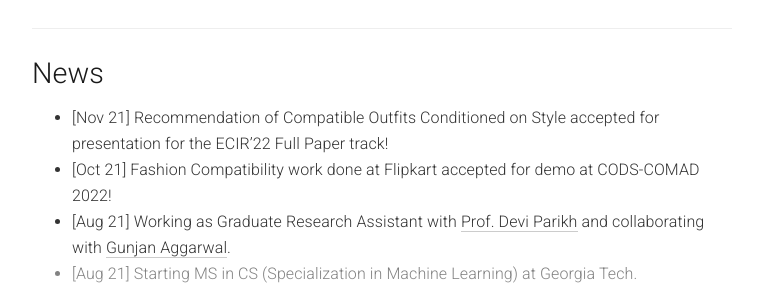
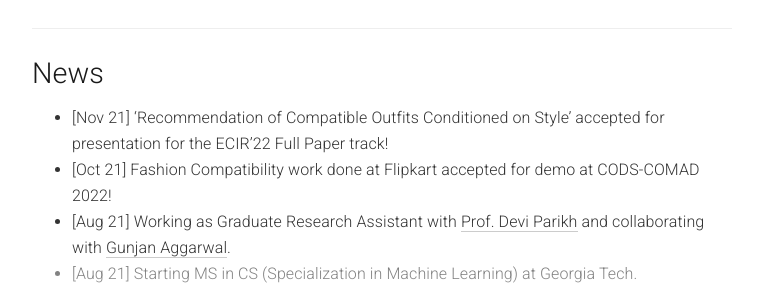
Before and after one commit to harshm121/harshm121.github.io, a Jekyll site: the page built from index.md, in a window 1280 px wide and 900 px high, scrolled down 357 px. Shown: the part 152-442 px from the top of the window, without its empty margins (258-1021 px from the left). Built offline with Jekyll 4.4.1, drawn with Linux system fonts in a browser that asks for light colours.

```diff
--- a/index.md
+++ b/index.md
@@ -28,7 +28,7 @@ permalink:  /
 
 # News
 
-- [Nov 21] Recommendation of Compatible Outfits Conditioned on Style accepted for presentation for the ECIR'22 Full Paper track!
+- [Nov 21] 'Recommendation of Compatible Outfits Conditioned on Style' accepted for presentation for the ECIR'22 Full Paper track!
 - [Oct 21] Fashion Compatibility work done at Flipkart accepted for demo at CODS-COMAD 2022!
 - [Aug 21] Working as Graduate Research Assistant with [Prof. Devi Parikh](https://www.cc.gatech.edu/~parikh/) and collaborating with [Gunjan Aggarwal](https://gunagg.github.io/).
 - [Aug 21] Starting MS in CS (Specialization in Machine Learning) at Georgia Tech.
```
